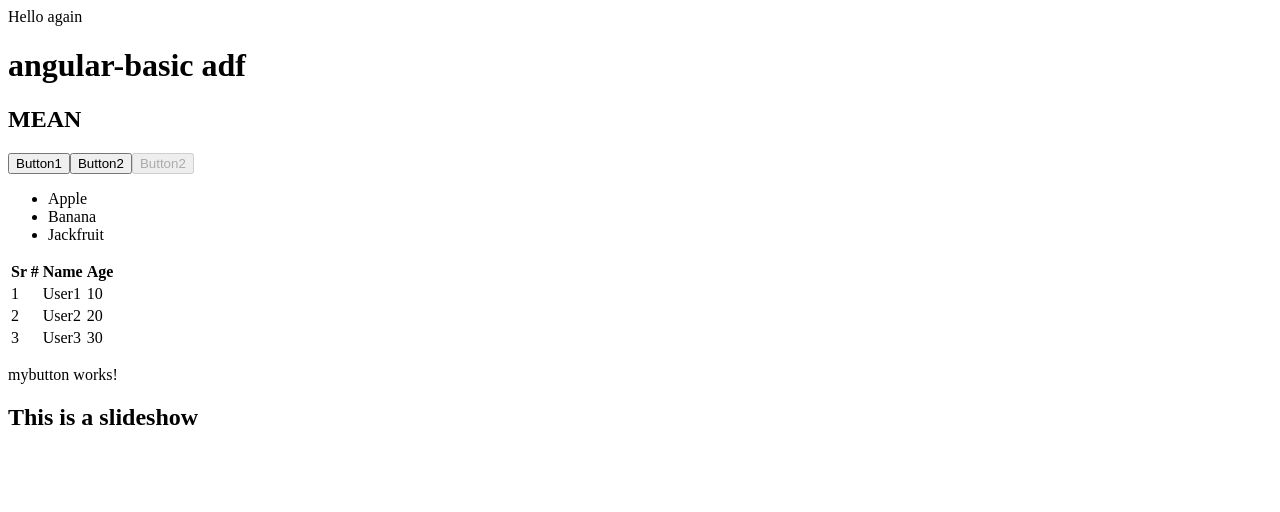
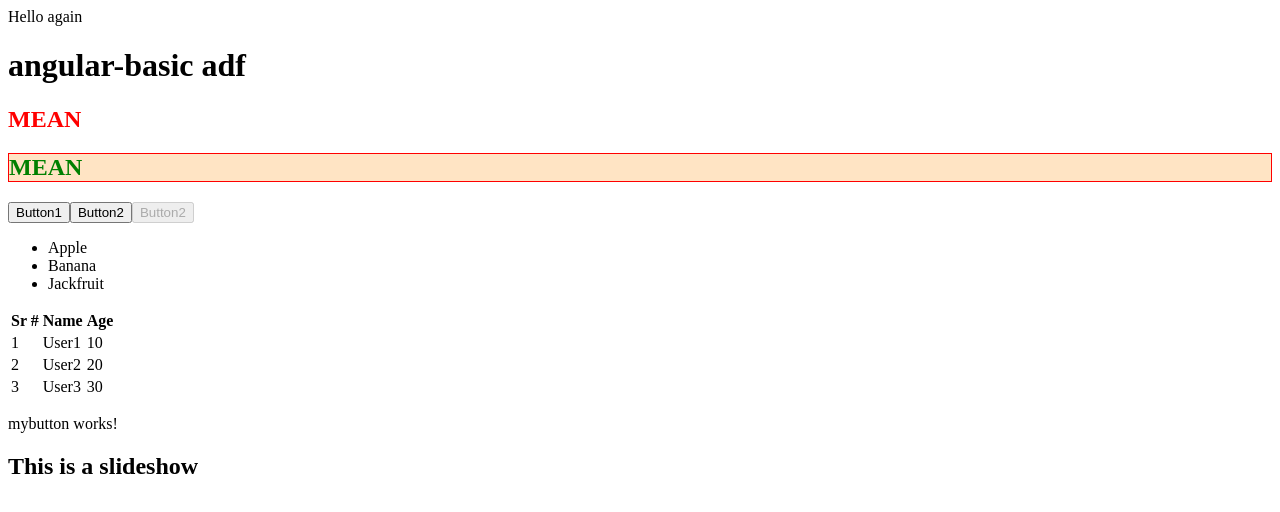
Before and after one commit to jintoppy/angular-basic-sep-2021, an Angular app: page / in a window 1280 px wide. Shown: the top 512 px of the page. Built offline with nearby package versions, Linux system fonts and the light colour scheme.

Commit message:
angular basic

```diff
--- a/src/app/app.component.css
+++ b/src/app/app.component.css
@@ -0,0 +1,8 @@
+.header {
+    color: green;
+    border: 1px solid red;
+}
+
+.abc {
+    background-color: bisque;
+}
--- a/src/app/app.component.html
+++ b/src/app/app.component.html
@@ -4,7 +4,9 @@ again
 
 <h1 *ngIf="isDisabled">{{title}} adf</h1>
 
-<h2>{{name}}</h2>
+<h2 [ngStyle]="{'color': isDisabled ? 'red' : 'green'}">{{name}}</h2>
+
+<h2 [ngClass]="{'header': true, 'abc': isDisabled}">{{name}}</h2>
 
 <button id="mybtn1" (click)="onBtnClick($event)">Button1</button>
 <button id="mybtn2" (click)="onBtnClick($event)">Button2</button>
@@ -26,7 +28,7 @@ again
         </tr>
     </thead>
     <tbody>
-        <tr *ngFor="let user of users; let i = index">
+        <tr *ngFor="let user of users; let i = index;">
             <td>{{i+1}}</td>
             <td>{{user.name}}</td>
             <td>{{user.age}}</td>
```
